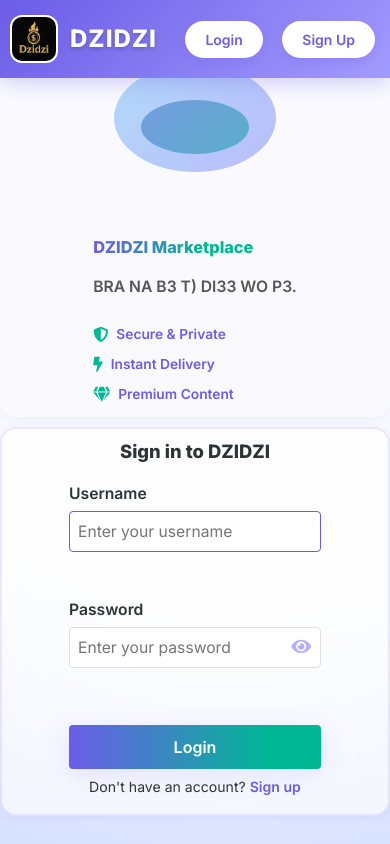
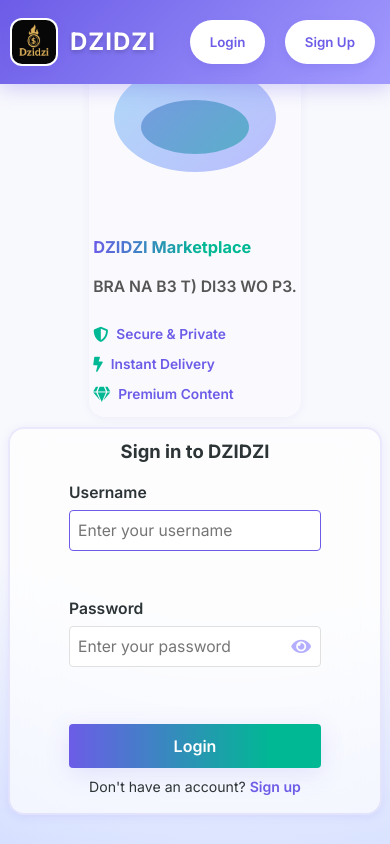
Before and after one commit to onetwo346/dzidzi, a plain HTML site: page index.html in a window 390 px wide. Drawn offline with Linux system fonts and the light colour scheme; no server answers; a web font is replaced by a local one.

Commit message:
Update index.html

```diff
--- a/index.html
+++ b/index.html
@@ -2,29 +2,17 @@
 <html lang="en">
 <head>
     <meta charset="UTF-8">
-    <meta name="viewport" content="width=device-width, initial-scale=1.0, maximum-scale=5.0, minimum-scale=1.0, viewport-fit=cover">
-    <meta name="mobile-web-app-capable" content="yes">
+    <meta name="viewport" content="width=device-width, initial-scale=1.0, maximum-scale=1.0, user-scalable=no">
+    <meta http-equiv="X-UA-Compatible" content="IE=edge">
+    <meta name="theme-color" content="#6c5ce7">
     <meta name="apple-mobile-web-app-capable" content="yes">
     <meta name="apple-mobile-web-app-status-bar-style" content="black-translucent">
-    <meta http-equiv="X-UA-Compatible" content="IE=edge,chrome=1">
     <title>DZIDZI - Exclusive Digital Marketplace</title>
-    <!-- Preload critical fonts -->
-    <link rel="preload" href="https://fonts.googleapis.com/css2?family=Inter:wght@400;500;600;700;800&display=swap" as="style">
-    <link rel="stylesheet" href="https://fonts.googleapis.com/css2?family=Inter:wght@400;500;600;700;800&display=swap">
+    <link rel="preconnect" href="https://fonts.googleapis.com">
+    <link rel="preconnect" href="https://fonts.gstatic.com" crossorigin>
+    <link href="https://fonts.googleapis.com/css2?family=Inter:wght@400;500;600;700&display=swap" rel="stylesheet">
     <style>
-        /* Font face declarations with swap */
-        @font-face {
-            font-family: 'Inter';
-            font-style: normal;
-            font-weight: 400;
-            font-display: swap;
-            src: url(https://fonts.gstatic.com/s/inter/v12/UcCO3FwrK3iLTeHuS_fvQtMwCp50KnMw2boKoduKmMEVuLyfAZ9hiA.woff2) format('woff2');
-            unicode-range: U+0000-00FF, U+0131, U+0152-0153, U+02BB-02BC, U+02C6, U+02DA, U+02DC, U+2000-206F, U+2074, U+20AC, U+2122, U+2191, U+2193, U+2212, U+2215, U+FEFF, U+FFFD;
-        }
-
-        /* Ensure proper viewport height on mobile */
         :root {
-            --vh: 1vh;
             --primary: #6c5ce7;
             --secondary: #a29bfe;
             --dark: #2d3436;
@@ -38,25 +26,17 @@
             --sidebar-width: 250px;
             --glass-bg: rgba(255, 255, 255, 0.25);
             --backdrop-filter: blur(10px);
-            --safe-area-inset-bottom: env(safe-area-inset-bottom);
         }
 
         * {
             margin: 0;
             padding: 0;
             box-sizing: border-box;
-            -webkit-tap-highlight-color: transparent;
-            font-family: 'Inter', -apple-system, BlinkMacSystemFont, 'Segoe UI', Roboto, Oxygen-Sans, Ubuntu, Cantarell, 'Helvetica Neue', sans-serif;
+            font-family: 'Inter', -apple-system, BlinkMacSystemFont, 'Segoe UI', Roboto, Oxygen, Ubuntu, Cantarell, 'Open Sans', 'Helvetica Neue', sans-serif;
+            transition: all 0.3s ease;
             -webkit-font-smoothing: antialiased;
             -moz-osx-font-smoothing: grayscale;
             text-rendering: optimizeLegibility;
-            transition: all 0.3s ease;
-        }
-
-        html {
-            -webkit-text-size-adjust: 100%;
-            text-size-adjust: 100%;
-            touch-action: manipulation;
         }
 
         body {
@@ -65,69 +45,9 @@
             color: var(--dark);
             line-height: 1.6;
             overflow-x: hidden;
-            font-weight: 400;
             min-height: 100vh;
-            min-height: -webkit-fill-available;
-            padding-bottom: var(--safe-area-inset-bottom);
-            -webkit-overflow-scrolling: touch;
-        }
-
-        /* Mobile-first media queries */
-        @media screen and (max-width: 768px) {
-            .a {
-                width: 100%;
-                margin-left: 0;
-                padding: 15px;
-                padding-bottom: calc(15px + var(--safe-area-inset-bottom));
-            }
-
-            .b {
-                grid-template-columns: 1fr;
-                gap: 15px;
-                padding: 0 10px;
-            }
-
-            .c {
-                margin-bottom: 10px;
-                -webkit-transform: translateZ(0);
-                transform: translateZ(0);
-                backface-visibility: hidden;
-            }
-
-            .header-content {
-                padding: 0 15px;
-            }
-
-            .logo span {
-                font-size: 20px; /* Fixed size for mobile */
-                white-space: nowrap;
-            }
-
-            .auth-buttons button {
-                padding: 8px 16px;
-                font-size: 14px;
-                margin: 4px;
-            }
-
-            /* Prevent text scaling */
-            body, input, textarea, button {
-                -webkit-text-size-adjust: none;
-            }
-        }
-
-        /* Fix for notched phones */
-        @supports (padding: max(0px)) {
-            body {
-                padding-left: max(0px, env(safe-area-inset-left));
-                padding-right: max(0px, env(safe-area-inset-right));
-                padding-bottom: max(0px, env(safe-area-inset-bottom));
-            }
-        }
-
-        /* Fix for iOS momentum scrolling */
-        .d {
-            -webkit-overflow-scrolling: touch;
-            overscroll-behavior-y: contain;
+            display: flex;
+            flex-direction: column;
         }
 
         .a {
@@ -156,11 +76,32 @@
             height: 100%;
             width: 100%;
             border: 1px solid rgba(255, 255, 255, 0.5);
+            transform: translateZ(0);
+            -webkit-transform: translateZ(0);
+            backface-visibility: hidden;
+            -webkit-backface-visibility: hidden;
+            perspective: 1000;
+            -webkit-perspective: 1000;
         }
 
         .c:hover {
             transform: translateY(-5px);
             box-shadow: 0 12px 40px rgba(108, 92, 231, 0.2);
+        }
+
+        /* Mobile responsiveness */
+        @media (max-width: 768px) {
+            .a {
+                width: 100%;
+                margin-left: 0;
+                padding: 15px;
+                -webkit-overflow-scrolling: touch; /* Smooth scrolling on iOS */
+            }
+
+            .b {
+                grid-template-columns: 1fr;
+                gap: 12px;
+                padding: 0 8px; /* Add padding to prevent content from touching edges */
             }
 
             /* Sidebar as mobile drawer */
@@ -178,77 +119,48 @@
                 box-shadow: 2px 0 16px rgba(0,0,0,0.15);
                 z-index: 2000;
                 transform: translateX(-100%);
-            transition: transform 0.3s cubic-bezier(.4,0,.2,1);
-            display: block;
-            padding: 24px 8px 16px 8px;
-        }
-        .d.e {
-            transform: translateX(0);
-        }
-        .g {
-            display: none;
-            position: fixed;
-            top: 0;
-            left: 0;
-            width: 100vw;
-            height: 100vh;
-            background: rgba(0,0,0,0.35);
-            z-index: 1999;
-        }
-        .g.e {
-            display: block;
-        }
-        .h {
-            display: block;
-            cursor: pointer;
-            font-size: 28px;
-            color: var(--primary);
-            background: none;
-            border: none;
-            margin-right: 10px;
-            z-index: 2100;
-        }
-        .pro-auth-inner,
-        .pro-hero-section,
-        .pro-auth-card {
-            min-width: 0 !important;
-            max-width: 100vw !important;
-            width: 100% !important;
-            box-sizing: border-box;
-        }
-        .pro-auth-card {
-            padding: 12px 2vw 10px 2vw !important;
-            border-radius: 14px;
-            box-shadow: 0 2px 10px rgba(108, 92, 231, 0.09);
-        }
-        .pro-title {
-            font-size: 1.1rem;
-        }
-        .pro-feature-list {
-            font-size: 0.92rem;
-        }
-        .auth-switch {
-            font-size: 0.90rem;
-            margin-bottom: 0.5em;
-            margin-top: 0.5em;
-            text-align: center;
-        }
-
-        @media (max-width: 450px) {
-            .pro-auth-card {
-                padding: 8px 1vw 8px 1vw !important;
-            }
-            .pro-title {
-                font-size: 1.02rem;
-            }
-            .pro-feature-list {
-                font-size: 0.86rem;
-            }
-            .pro-hero-section {
-                padding: 0 1vw;
-            }
-            .auth-switch {
-                font-size: 0.88rem;
+                transition: transform 0.3s cubic-bezier(0.4, 0, 0.2, 1);
+                touch-action: pan-y; /* Prevent horizontal scroll on touch devices */
+            }
+
+            /* Improve touch targets */
+            button, .button, .nav-item {
+                min-height: 44px; /* Apple's recommended minimum touch target size */
+                min-width: 44px;
+                padding: 12px 16px;
+            }
+
+            /* Prevent text size adjustment on orientation change */
+            html {
+                -webkit-text-size-adjust: 100%;
+                text-size-adjust: 100%;
+            }
+        }
+
+        /* Add support for very small screens */
+        @media (max-width: 320px) {
+            .a {
+                padding: 10px;
+            }
+
+            .b {
+                gap: 8px;
+            }
+
+            .c {
+                border-radius: 12px;
+            }
+        }
+
+        /* Add support for landscape orientation */
+        @media (max-height: 500px) and (orientation: landscape) {
+            .a {
+                padding: 10px;
+            }
+
+            .b {
+                grid-template-columns: repeat(auto-fill, minmax(200px, 1fr));
+                gap: 10px;
             }
         }
 
@@ -322,13 +234,19 @@
             max-height: 14vw;
             min-width: 36px;
             min-height: 36px;
+            max-width: 100%;
+            height: auto;
+            display: block;
+            object-fit: cover;
+            image-rendering: -webkit-optimize-contrast;
         }
 
         .logo span {
-            font-size: clamp(20px, 5vw, 24px);
+            font-size: 24px;
             font-weight: 800;
-            letter-spacing: 0.5px;
-            -webkit-text-size-adjust: 100%;
+            letter-spacing: 1px;
+            text-shadow: 0 2px 4px rgba(0,0,0,0.2);
+            color: inherit;
         }
 
         .auth-buttons button {
```
Lines whose indentation alone changed are shown as unchanged.
